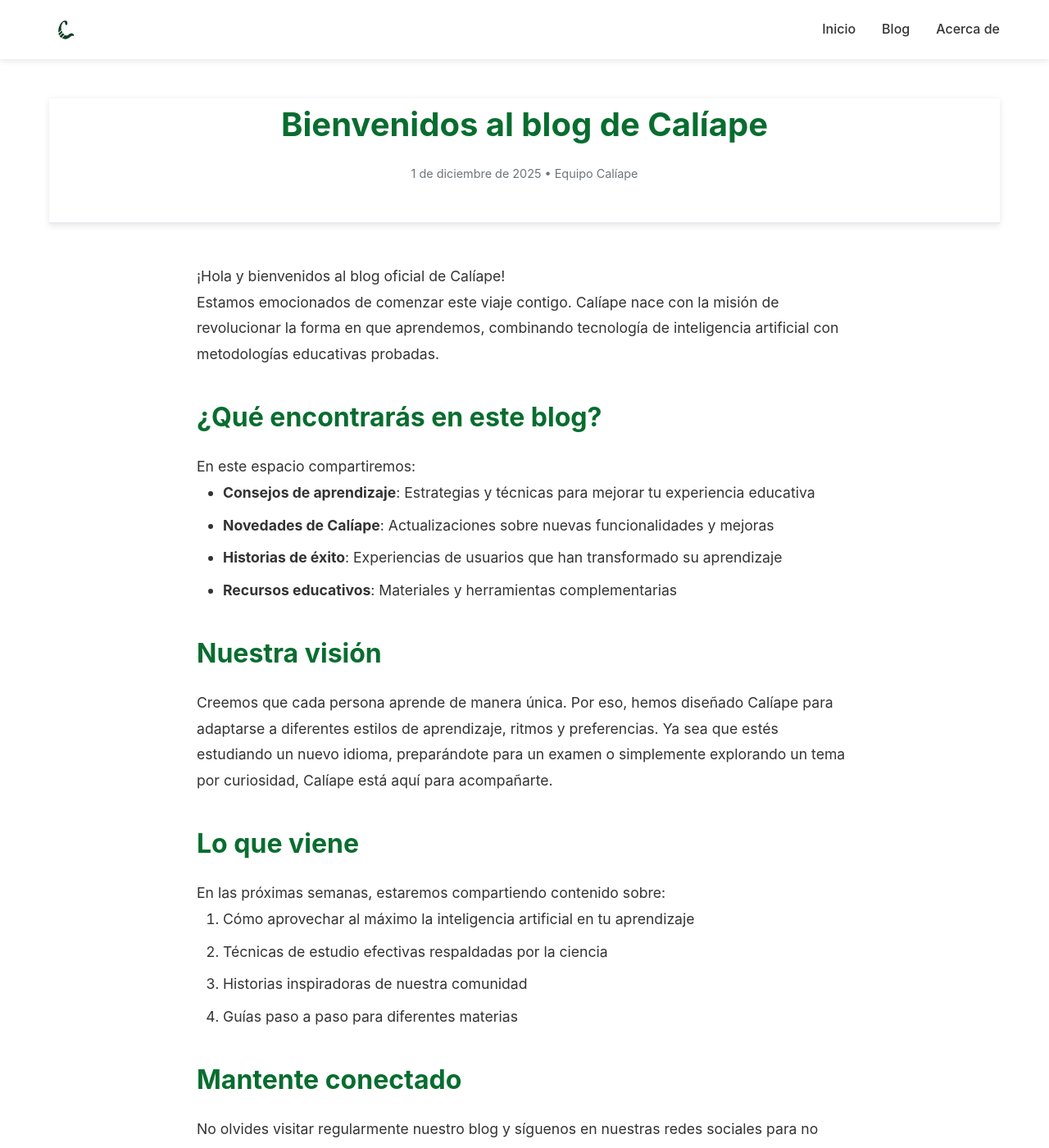
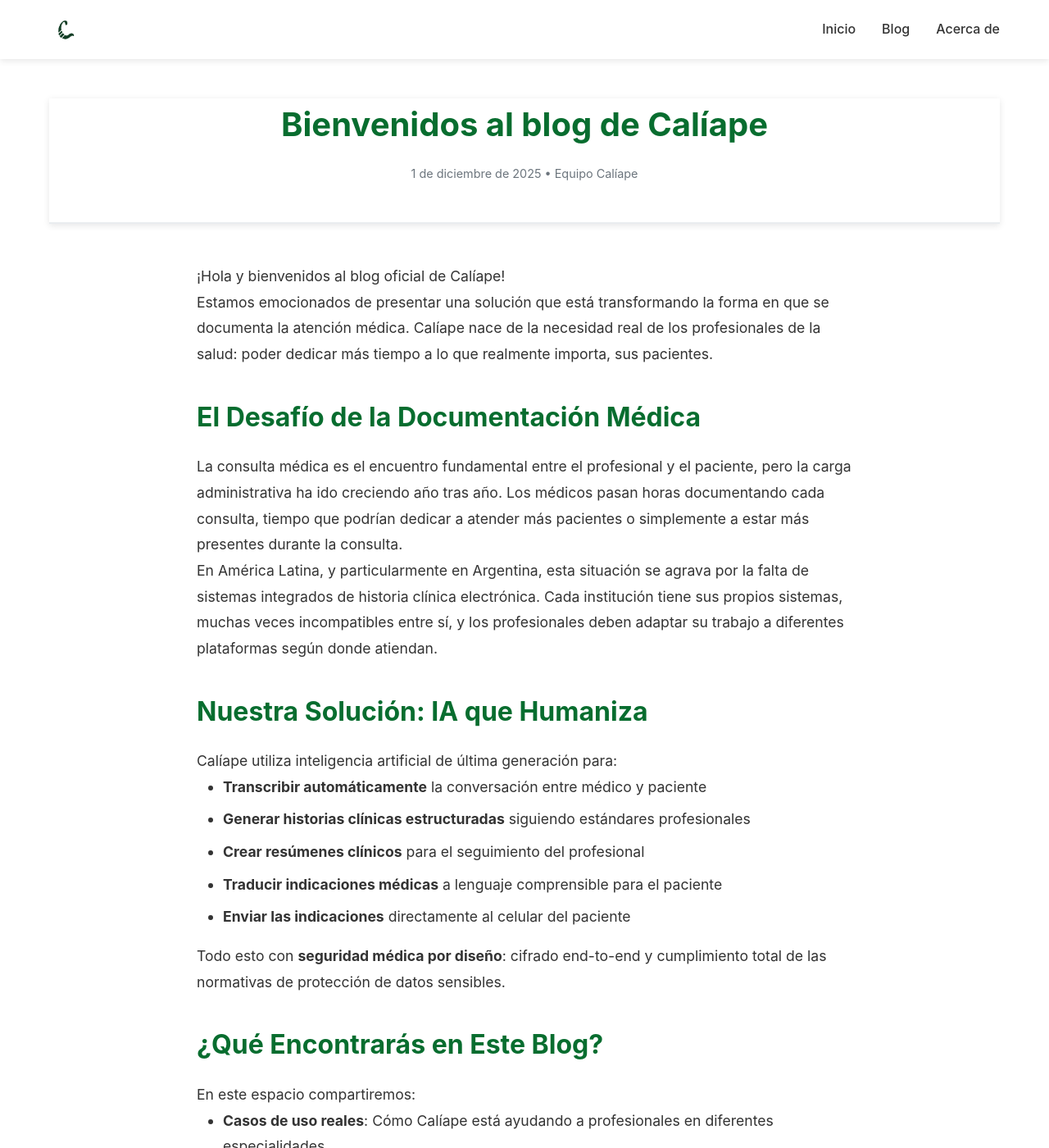
Before and after one commit to fcolavecchia/caliape-website, a Jekyll site: the page built from _posts/2025-12-01-bienvenidos-blog-caliape.md, in a window 1280 px wide and 1400 px high. Shown: the whole window at 82% size. Built offline with Jekyll 4.4.1, drawn with Linux system fonts in a browser that asks for light colours; some of the changed text lies outside the part shown.

Commit message:
Cambio de contenido

```diff
--- a/_config.yml
+++ b/_config.yml
@@ -1,7 +1,8 @@
 # Configuración del sitio Calíape
 title: Calíape
 description: >-
-  Calíape - Tu compañera inteligente para el aprendizaje
+  Calíape - Aplicación móvil de IA médica que automatiza la generación de historias clínicas
+  y humaniza la atención médica. Revolucionando la consulta médica en América Latina.
 baseurl: "" # la subruta de tu sitio, ej. /blog
 url: "https://www.caliape.com" # la URL base del sitio
 
--- a/_posts/2025-12-01-bienvenidos-blog-caliape.md
+++ b/_posts/2025-12-01-bienvenidos-blog-caliape.md
@@ -3,41 +3,65 @@
 title: "Bienvenidos al blog de Calíape"
 date: 2025-12-01 10:00:00 -0300
 author: Equipo Calíape
-tags: [bienvenida, anuncio]
+tags: [bienvenida, anuncio, salud]
 ---
 
 ¡Hola y bienvenidos al blog oficial de Calíape!
 
-Estamos emocionados de comenzar este viaje contigo. Calíape nace con la misión de revolucionar la forma en que aprendemos, combinando tecnología de inteligencia artificial con metodologías educativas probadas.
+Estamos emocionados de presentar una solución que está transformando la forma en que se documenta la atención médica. Calíape nace de la necesidad real de los profesionales de la salud: poder dedicar más tiempo a lo que realmente importa, sus pacientes.
 
-## ¿Qué encontrarás en este blog?
+## El Desafío de la Documentación Médica
+
+La consulta médica es el encuentro fundamental entre el profesional y el paciente, pero la carga administrativa ha ido creciendo año tras año. Los médicos pasan horas documentando cada consulta, tiempo que podrían dedicar a atender más pacientes o simplemente a estar más presentes durante la consulta.
+
+En América Latina, y particularmente en Argentina, esta situación se agrava por la falta de sistemas integrados de historia clínica electrónica. Cada institución tiene sus propios sistemas, muchas veces incompatibles entre sí, y los profesionales deben adaptar su trabajo a diferentes plataformas según donde atiendan.
+
+## Nuestra Solución: IA que Humaniza
+
+Calíape utiliza inteligencia artificial de última generación para:
+
+- **Transcribir automáticamente** la conversación entre médico y paciente
+- **Generar historias clínicas estructuradas** siguiendo estándares profesionales
+- **Crear resúmenes clínicos** para el seguimiento del profesional
+- **Traducir indicaciones médicas** a lenguaje comprensible para el paciente
+- **Enviar las indicaciones** directamente al celular del paciente
+
+Todo esto con **seguridad médica por diseño**: cifrado end-to-end y cumplimiento total de las normativas de protección de datos sensibles.
+
+## ¿Qué Encontrarás en Este Blog?
 
 En este espacio compartiremos:
 
-- **Consejos de aprendizaje**: Estrategias y técnicas para mejorar tu experiencia educativa
-- **Novedades de Calíape**: Actualizaciones sobre nuevas funcionalidades y mejoras
-- **Historias de éxito**: Experiencias de usuarios que han transformado su aprendizaje
-- **Recursos educativos**: Materiales y herramientas complementarias
+- **Casos de uso reales**: Cómo Calíape está ayudando a profesionales en diferentes especialidades
+- **Novedades tecnológicas**: Actualizaciones sobre nuevas funcionalidades
+- **Artículos sobre salud digital**: Reflexiones sobre la transformación del sector
+- **Consejos prácticos**: Para aprovechar al máximo la aplicación
+- **Testimonios**: De médicos y pacientes que usan Calíape
 
-## Nuestra visión
+## Humanizando la Atención Médica
 
-Creemos que cada persona aprende de manera única. Por eso, hemos diseñado Calíape para adaptarse a diferentes estilos de aprendizaje, ritmos y preferencias. Ya sea que estés estudiando un nuevo idioma, preparándote para un examen o simplemente explorando un tema por curiosidad, Calíape está aquí para acompañarte.
+Nuestra misión es clara: humanizar la atención médica eliminando las barreras administrativas que separan al médico del paciente. Cuando el profesional no tiene que preocuparse por tomar notas o recordar cada detalle para documentar después, puede:
 
-## Lo que viene
+- Mantener **contacto visual** con el paciente
+- **Escuchar activamente** sin distracciones
+- **Concentrarse** en los aspectos clínicos más sutiles
+- **Dedicar más tiempo** a cada consulta
 
-En las próximas semanas, estaremos compartiendo contenido sobre:
+Y el paciente se beneficia al:
 
-1. Cómo aprovechar al máximo la inteligencia artificial en tu aprendizaje
-2. Técnicas de estudio efectivas respaldadas por la ciencia
-3. Historias inspiradoras de nuestra comunidad
-4. Guías paso a paso para diferentes materias
+- Recibir las **indicaciones por escrito** en su celular
+- Tener un **registro claro** de lo hablado en la consulta
+- **Comprender mejor** su tratamiento
+- Poder **compartir la información** con familiares si es necesario
 
-## Mantente conectado
+## Únete a la Transformación
 
-No olvides visitar regularmente nuestro blog y síguenos en nuestras redes sociales para no perderte ninguna actualización.
+Estamos en el inicio de un cambio fundamental en cómo se documenta la atención médica en América Latina. Calíape no es solo una aplicación, es una herramienta que devuelve a los médicos lo más valioso: tiempo para sus pacientes.
 
-¡Gracias por ser parte de la comunidad Calíape!
+¿Eres profesional de la salud? ¿Te interesa la salud digital? ¿Tienes ideas sobre cómo mejorar la documentación clínica? Nos encantaría escucharte.
+
+Mantente conectado a este blog para las últimas actualizaciones, casos de éxito y reflexiones sobre el futuro de la salud digital.
 
 ---
 
-*¿Tienes alguna pregunta o sugerencia para el blog? Nos encantaría escucharte. Visita nuestra [página de contacto]({{ '/acerca.html' | relative_url }}) para más información.*
+*¿Preguntas o comentarios? Visita nuestra [página acerca de]({{ '/acerca.html' | relative_url }}) para más información sobre el proyecto.*
--- a/acerca.html
+++ b/acerca.html
@@ -1,7 +1,7 @@
 ---
 layout: default
 title: Acerca de Calíape
-description: Conoce más sobre Calíape, nuestra misión y cómo estamos transformando el aprendizaje con inteligencia artificial.
+description: Conoce más sobre Calíape, nuestra misión y cómo estamos transformando la atención médica con inteligencia artificial.
 permalink: /acerca.html
 ---
 
@@ -11,74 +11,95 @@
 
         <div class="about-intro">
             <p class="lead">
-                Calíape es tu compañera inteligente para el aprendizaje, diseñada para hacer que
-                la educación sea más accesible, personalizada y efectiva.
+                Calíape es la primera aplicación móvil de inteligencia artificial médica que automatiza
+                la generación de historias clínicas, revolucionando la consulta médica al eliminar la
+                carga administrativa del profesional.
             </p>
         </div>
 
-        <h2>Nuestra Misión</h2>
+        <h2>El Problema que Resolvemos</h2>
         <p>
-            Creemos que el aprendizaje es un derecho fundamental y que la tecnología puede democratizar
-            el acceso a una educación de calidad. Nuestra misión es empoderar a estudiantes de todas
-            las edades y niveles mediante herramientas de inteligencia artificial que se adaptan a sus
-            necesidades únicas.
+            La consulta médica es el núcleo fundamental del sistema de salud, pero la complejidad
+            administrativa opaca el encuentro entre el médico y el paciente. Los profesionales dedican
+            gran parte del tiempo de consulta a tareas administrativas:
+        </p>
+        <ul>
+            <li>En EEUU, hasta <strong>16 horas semanales</strong> en documentación</li>
+            <li>En Canadá, <strong>18 millones de horas al año</strong> del sistema de salud</li>
+            <li>En Argentina, falta de historias clínicas electrónicas integradas</li>
+        </ul>
+        <p>
+            Además, los pacientes a menudo no comprenden o confunden la información de tratamiento
+            que prescribe el profesional durante la consulta.
         </p>
 
-        <h2>¿Qué es Calíape?</h2>
+        <h2>Nuestra Solución</h2>
         <p>
-            Calíape es una plataforma educativa impulsada por inteligencia artificial que te acompaña
-            en tu proceso de aprendizaje. Ya sea que estés aprendiendo un nuevo idioma, preparándote
-            para un examen, o explorando un tema por curiosidad, Calíape adapta el contenido y el ritmo
-            a tu estilo personal de aprendizaje.
+            Calíape es una aplicación para dispositivos móviles que permite al médico registrar la
+            conversación con el paciente durante la consulta y obtiene automáticamente, mediante IA:
+        </p>
+        <ul>
+            <li><strong>Resúmenes clínicos inteligentes:</strong> Información estructurada para el seguimiento profesional</li>
+            <li><strong>Indicaciones amigables:</strong> Instrucciones claras enviadas directamente al paciente</li>
+            <li><strong>Historial completo:</strong> Acceso a consultas previas y gestión de datos del paciente</li>
+        </ul>
+
+        <h2>Misión, Visión y Valores</h2>
+
+        <h3>Misión</h3>
+        <p>
+            Humanizar la atención médica mediante tecnología que elimina barreras y fortalece la
+            relación médico-paciente.
         </p>
 
-        <h2>¿Por qué Calíape?</h2>
+        <h3>Visión</h3>
+        <p>
+            Ser la plataforma líder en automatización de documentación clínica en América Latina,
+            expandiendo el acceso a atención médica de calidad.
+        </p>
+
+        <h3>Valores</h3>
         <div class="features-list">
             <div class="feature-item">
-                <h3>🎯 Personalización total</h3>
-                <p>Cada estudiante es único. Nuestra IA aprende de ti para ofrecer una experiencia adaptada a tus necesidades.</p>
+                <h3>🔒 Privacidad</h3>
+                <p>Protección absoluta de datos médicos sensibles con cifrado end-to-end</p>
             </div>
             <div class="feature-item">
-                <h3>🚀 Disponible 24/7</h3>
-                <p>Aprende cuando quieras, donde quieras. Tu compañera de aprendizaje siempre está lista para ayudarte.</p>
+                <h3>🎯 Precisión</h3>
+                <p>Tecnología confiable para documentación de decisiones de salud</p>
             </div>
             <div class="feature-item">
-                <h3>📊 Seguimiento de progreso</h3>
-                <p>Visualiza tu avance y celebra tus logros a medida que alcanzas tus metas educativas.</p>
+                <h3>🌍 Accesibilidad</h3>
+                <p>Soluciones adaptadas al sistema de salud argentino y latinoamericano</p>
             </div>
             <div class="feature-item">
-                <h3>🌍 Acceso universal</h3>
-                <p>Educación de calidad al alcance de todos, sin barreras geográficas ni horarias.</p>
+                <h3>🚀 Innovación</h3>
+                <p>Desarrollo continuo basado en retroalimentación médica real</p>
             </div>
         </div>
 
-        <h2>Nuestros Valores</h2>
+        <h2>Tecnología de Vanguardia</h2>
+        <p>
+            Calíape integra de manera nativa múltiples tecnologías de IA en un flujo de trabajo
+            completo y especializado:
+        </p>
         <ul>
-            <li><strong>Accesibilidad:</strong> La educación debe estar al alcance de todos</li>
-            <li><strong>Innovación:</strong> Utilizamos la tecnología más avanzada para mejorar el aprendizaje</li>
-            <li><strong>Privacidad:</strong> Tus datos son tuyos y los protegemos con el máximo cuidado</li>
-            <li><strong>Inclusión:</strong> Diseñamos para la diversidad de estilos y necesidades de aprendizaje</li>
-            <li><strong>Excelencia:</strong> Nos esforzamos por ofrecer la mejor experiencia educativa posible</li>
+            <li><strong>Transcripción automática</strong> de conversaciones médico-paciente</li>
+            <li><strong>Grandes Modelos de Lenguaje (LLMs)</strong> especializados en contexto clínico</li>
+            <li><strong>Generación automática</strong> de documentación médica estructurada</li>
+            <li><strong>Seguridad médica por diseño</strong> con cumplimiento de protección de datos</li>
         </ul>
 
-        <h2>El Equipo</h2>
+        <h2>Impacto</h2>
         <p>
-            Calíape es desarrollada por un equipo apasionado de educadores, ingenieros y diseñadores
-            comprometidos con transformar la educación. Combinamos experiencia en pedagogía,
-            inteligencia artificial y diseño de experiencias para crear una herramienta que realmente
-            marque la diferencia en tu aprendizaje.
-        </p>
-
-        <h2>Únete a Nuestra Comunidad</h2>
-        <p>
-            ¿Tienes preguntas, sugerencias o simplemente quieres compartir tu experiencia con Calíape?
-            Nos encantaría saber de ti. Estamos construyendo una comunidad de aprendices curiosos y
-            apasionados, y tu voz es importante.
+            Calíape representa la convergencia entre necesidad médica validada, tecnología madura
+            de inteligencia artificial y oportunidad de mercado, ofreciendo transformación digital
+            del sector salud con impacto económico, ambiental y social mensurable.
         </p>
 
         <div class="cta-box">
-            <h3>¿Listo para comenzar tu viaje de aprendizaje?</h3>
-            <p>Explora nuestro <a href="{{ '/blog.html' | relative_url }}">blog</a> para descubrir más recursos y consejos.</p>
+            <h3>¿Quieres saber más?</h3>
+            <p>Visita nuestro <a href="{{ '/blog.html' | relative_url }}">blog</a> para conocer las últimas novedades y casos de uso.</p>
         </div>
     </div>
 </section>
```
Also changed, not shown: index.html (+14 -14 lines).
